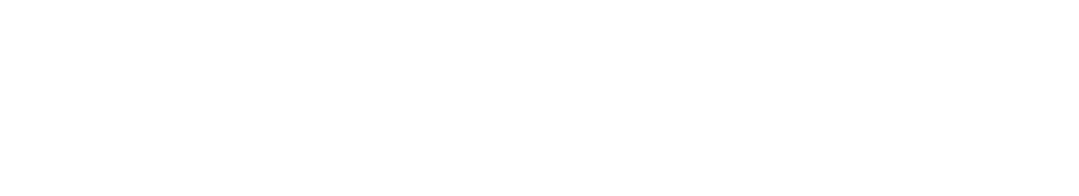
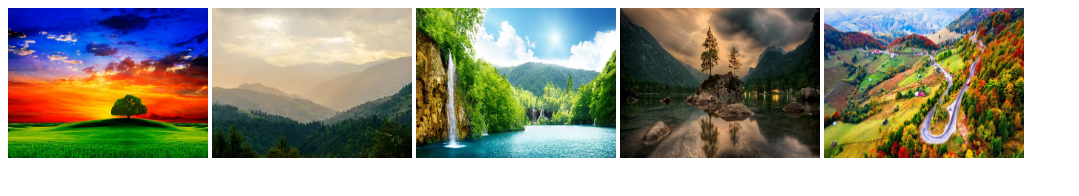
Before and after one commit to yuliiazav/html-task, a plain HTML site: page index.html in a window 1280 px wide. Shown: the whole page, without its empty margins (0-1079 px from the left). Drawn offline with Linux system fonts and the light colour scheme.

Commit message:
added images and put paths in html file

```diff
--- a/index.html
+++ b/index.html
@@ -9,6 +9,13 @@
 </head>
 
 <body>
+    <div class="images">
+        <img src="img/nature1.jpg" width="200" height="150" alt="" srcset="">
+        <img src="img/nature2.jfif" width="200" height="150" alt="" srcset="">
+        <img src="img/nature3.jpg" width="200" height="150" alt="" srcset="">
+        <img src="img/nature4.jpg" width="200" height="150" alt="" srcset="">
+        <img src="img/nature5.jpg" width="200" height="150" alt="" srcset="">
+    </div>
 
 </body>
 
```
Also changed, not shown: img/nature1.jpg (added), img/nature2.jfif (added), img/nature3.jpg (added), img/nature4.jpg (added), img/nature5.jpg (added).
